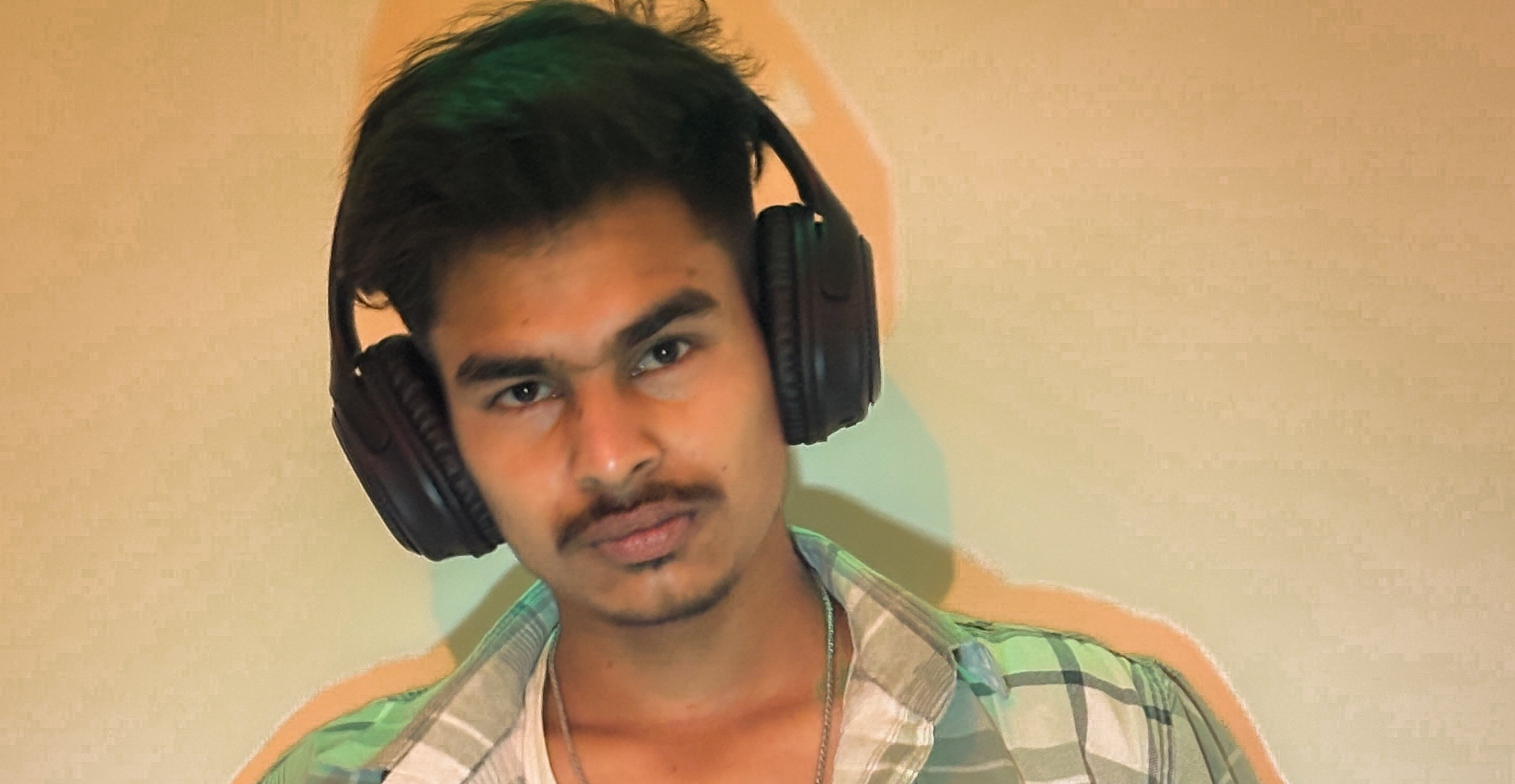
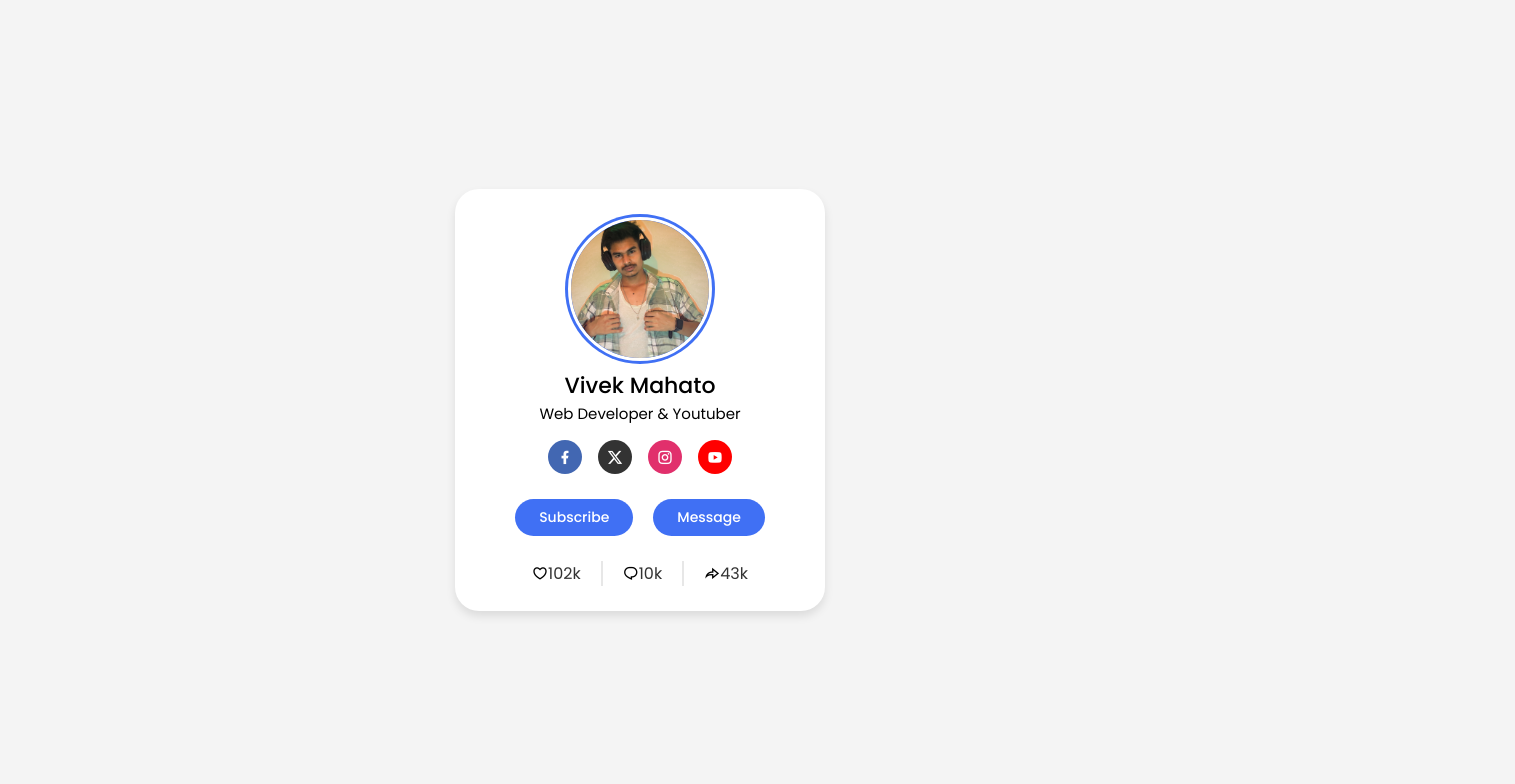
Before and after one commit to vivekmahato31/Profile-card, a plain HTML site: page index.html in a window 1280 px wide. Shown: the top 784 px of the page, 1515 px wide, since content can reach past the window. Drawn offline with nearby package versions, Linux system fonts and the light colour scheme.

Commit message:
All Complete

```diff
--- a/index.html
+++ b/index.html
@@ -5,12 +5,48 @@
     <meta name="viewport" content="width=device-width, initial-scale=1.0">
     <title>Profile-Card | Vivek Mahato </title>
     <link rel="stylesheet" href="styles.css">
+     <link rel="stylesheet"
+     href="https://cdn.jsdelivr.net/npm/boxicons@latest/css/boxicons.min.css">
+     <link rel="stylesheet" href="https://cdnjs.cloudflare.com/ajax/libs/remixicon/4.6.0/remixicon.css" integrity="sha512-kJlvECunwXftkPwyvHbclArO8wszgBGisiLeuDFwNM8ws+wKIw0sv1os3ClWZOcrEB2eRXULYUsm8OVRGJKwGA==" crossorigin="anonymous" referrerpolicy="no-referrer" />
 </head>
 <body>
     <div class="profile-card">
         <div class="image">
             <img src="IMG_7859.JPG" alt="" class="profile-img">
         </div>
+        <div class="text-data">
+            <span class="name">Vivek Mahato</span>
+            <span class="job">Web Developer & Youtuber</span>
+        </div>
+        <div class="media-icons">
+            <a href="#" style="background: #4267b2;" class="links">
+                <i class="ri-facebook-fill"></i>
+            </a>
+            <a href="#" style="background: #333;" class="links">
+                <i class="ri-twitter-x-fill"></i>
+            </a>
+            <a href="#" style="background: #e1306c;" class="links">
+                <i class="ri-instagram-line"></i>
+            </a>
+            <a href="#" style="background: #ff0000;" class="links">
+                <i class="ri-youtube-fill"></i>
+            </a>
+        </div>
+        <div class="buttons">
+            <button class="button"> Subscribe</button>
+            <button class="button">Message</button>
+        </div>
+        <div class="analytics">
+            <div class="data">
+                <i class="ri-heart-3-line"><span class="number">102k</span></i>
+            </div>
+            <div class="data">
+                <i class="ri-chat-1-line"><span class="number">10k</span></i>
+            </div>
+            <div class="data">
+                <i class="ri-share-forward-line"><span class="number">43k</span></i>
+            </div>
+        </div>
     </div>
 </body>
 </html>
--- a/styles.css
+++ b/styles.css
@@ -7,9 +7,124 @@
     font-family: "Poppins", sans-serif;
 }
 
+body{
+    height: 100vh;
+    display: flex;
+    align-items: center;
+    justify-content: center;
+    background-color: #f4f4f4;
+}
+.profile-card{
+    max-width: 370px;
+    width: 100%;
+    background: #fff;
+    border-radius: 24px;
+    padding: 25px;
+    box-shadow: 0px 5px 10px rgba(0, 0, 0, 0.1);
+    display: flex;
+    flex-direction: column;
+    align-items: center;
+}
+
 .image{
     position: relative;
     height: 150px;
     width: 150px;
     border-radius: 50%;
+    padding: 3px;
+    background-color: #4070f4;
+
 }
+
+.image .profile-img{
+    height: 100%;
+    width: 100%;
+    object-fit: cover;
+    object-position: top;
+    border-radius: 50%;
+    border: 3px #fff solid;
+}
+
+.profile-card .text-data{
+    margin-top: 5px;
+    display: flex;
+    flex-direction: column;
+    align-items: center;
+}
+
+.profile-card .text-data .name{
+    font-size: 22px;
+    font-weight: 500;
+}
+
+.profile-card .text-data .job{
+    font-size: 15px;
+    font-weight: 400;
+}
+
+.profile-card .media-icons{
+    display: flex;
+    align-items: center;
+    margin-top: 15px;
+
+}
+
+.media-icons .links{
+    display: flex;
+    align-items: center;
+    justify-content: center;
+    font-size: 16px;
+    color: #fff;
+    height: 34px;
+    width: 34px;
+    border-radius: 50%;
+    text-decoration: none;
+    margin: 0 8px;
+    background-color: #4070f4;
+}
+
+.profile-card .buttons{
+    display: flex;
+    align-items: center;
+    margin-top: 25px;
+}
+
+.buttons .button{
+    color: #ffffff;
+    font-size: 14px;
+    font-weight: 500;
+    border: none;
+    border-radius: 24px;
+    margin: 0 10px;
+    background-color: #4070f4;
+    padding: 8px 24px;
+    cursor: pointer;
+    transition: all 0.3s ease;
+}
+
+.buttons .button:hover{
+    background-color: #0e4bf1;
+}
+
+.profile-card .analytics{
+    display: flex;
+    margin-top: 25px;
+    align-items: center;
+
+}
+
+.analytics .number{
+    align-items: center;
+    font-size: 16px;
+    color: #333;
+
+}
+
+.analytics .data{
+    padding: 0 20px;
+    border-right: 2px solid #e7e7e7;
+}
+
+.data:last-child{
+    border-right: none;
+}
```
